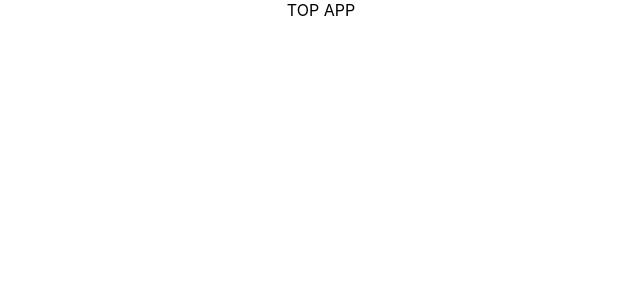
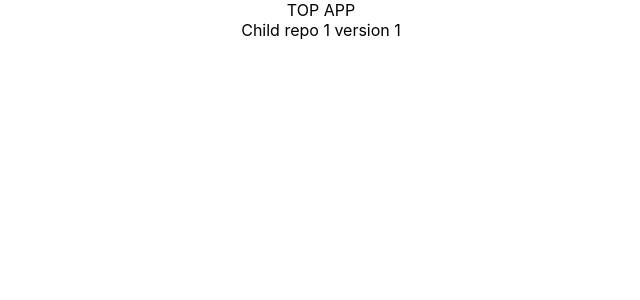
Before and after one commit to vadeneev/subtree, a React (Create React App) app: page / in a window 1280 px wide. Shown: the top 300 px of the page, without its empty margins (319-959 px from the left). Built offline with nearby package versions, Linux system fonts and the light colour scheme.

Commit message:
appends child from subtree

```diff
--- a/src/App.js
+++ b/src/App.js
@@ -1,11 +1,13 @@
 import React from 'react';
 import logo from './logo.svg';
 import './App.css';
+import Child from './modules/child1/src/component/Child/Child';
 
 function App() {
   return (
     <div className="App">
       TOP APP
+      <Child />
     </div>
   );
 }
```
